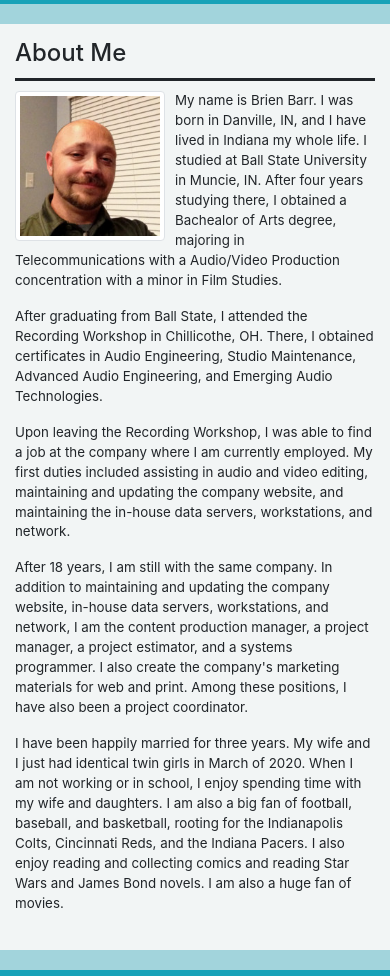
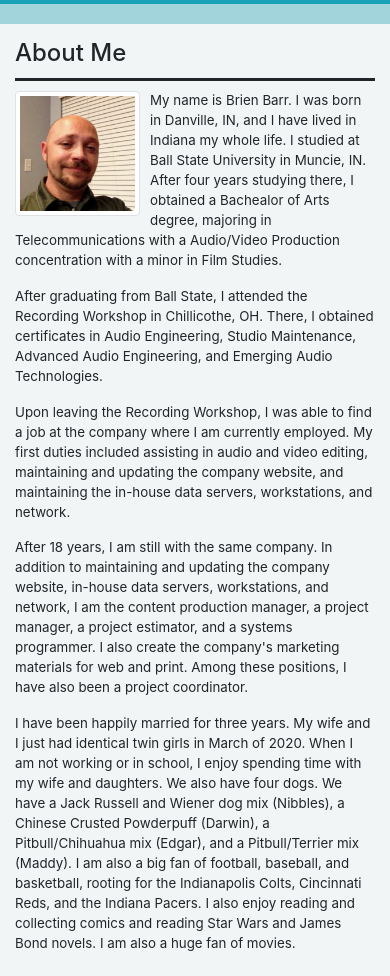
Before and after one commit to BrienBarr/Responsive-Portfolio, a plain HTML site: page index.html in a window 390 px wide. Shown: the part 56-1032 px from the top of the page. Drawn offline with nearby package versions, Linux system fonts and the light colour scheme.

Commit message:
revised responsive image and card sizes in @media queries

```diff
--- a/assets/css/style.css
+++ b/assets/css/style.css
@@ -49,11 +49,11 @@ body{
         font-size: smaller;
     }
     .img-thumbnail{
-        width: 150px;
+        width: 125px;
         height: auto;
     }
     .smallcard{
-        width: 9rem;
+        width: 8rem;
         height: auto;
     }
 }
@@ -68,7 +68,7 @@ body{
         font-size: medium;
     }
     .medium{
-        width: 250px;
+        width: 175px;
         height: auto;
     }
     .smallcard{
--- a/index.html
+++ b/index.html
@@ -68,9 +68,11 @@
                     </p>
                     <p>
                         I have been happily married for three years.  My wife and I just had identical twin girls in March of 2020.  When I am
-                        not working or in school, I enjoy spending time with my wife and daughters.  I am also a big fan of football, baseball,
-                        and basketball, rooting for the Indianapolis Colts, Cincinnati Reds, and the Indiana Pacers.  I also enjoy reading and collecting
-                        comics and reading Star Wars and James Bond novels.  I am also a huge fan of movies.
+                        not working or in school, I enjoy spending time with my wife and daughters.  We also have four dogs.  We have a
+                        Jack Russell and Wiener dog mix (Nibbles), a Chinese Crusted Powderpuff (Darwin), a Pitbull/Chihuahua mix (Edgar), and a
+                        Pitbull/Terrier mix (Maddy). I am also a big fan of football, baseball, and basketball, rooting for the Indianapolis
+                        Colts, Cincinnati Reds, and the Indiana Pacers.  I also enjoy reading and collecting comics and reading Star Wars and
+                        James Bond novels.  I am also a huge fan of movies.
                     </p>
                 </section>
             </section>
```
